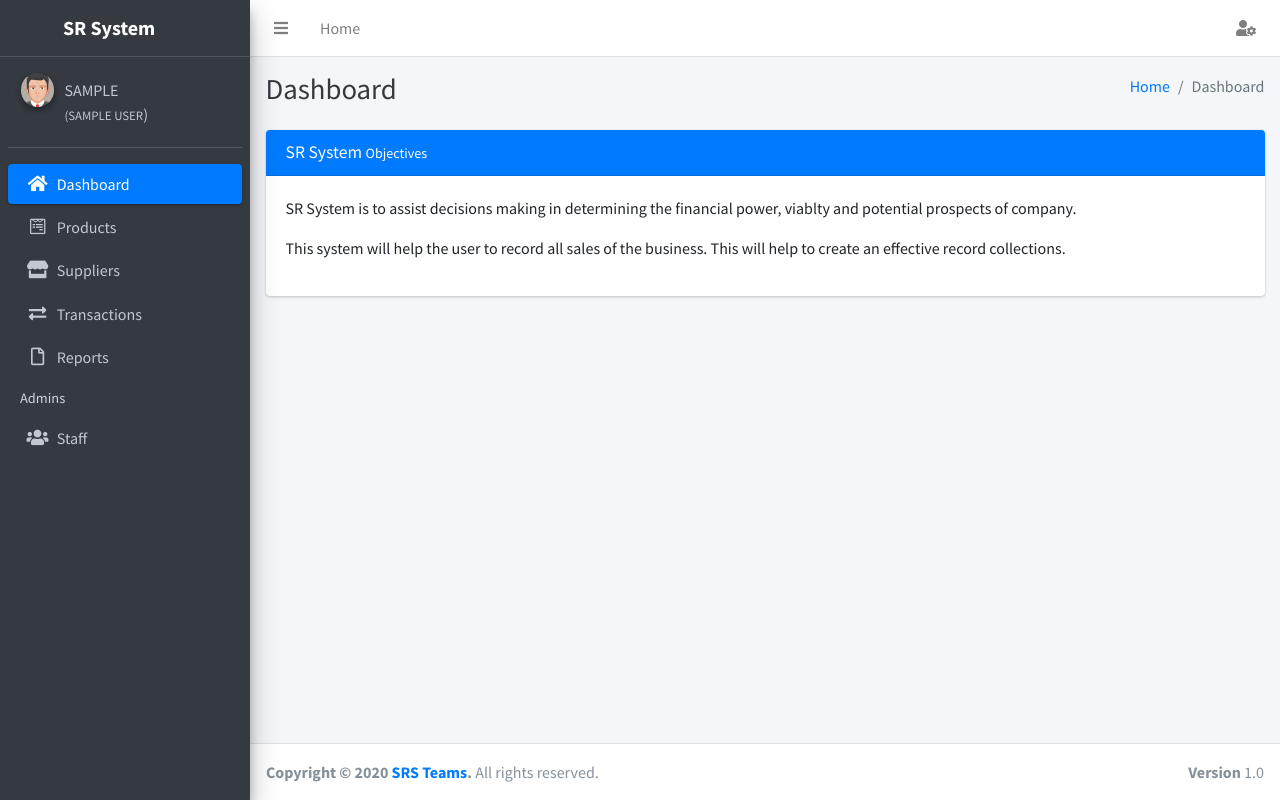
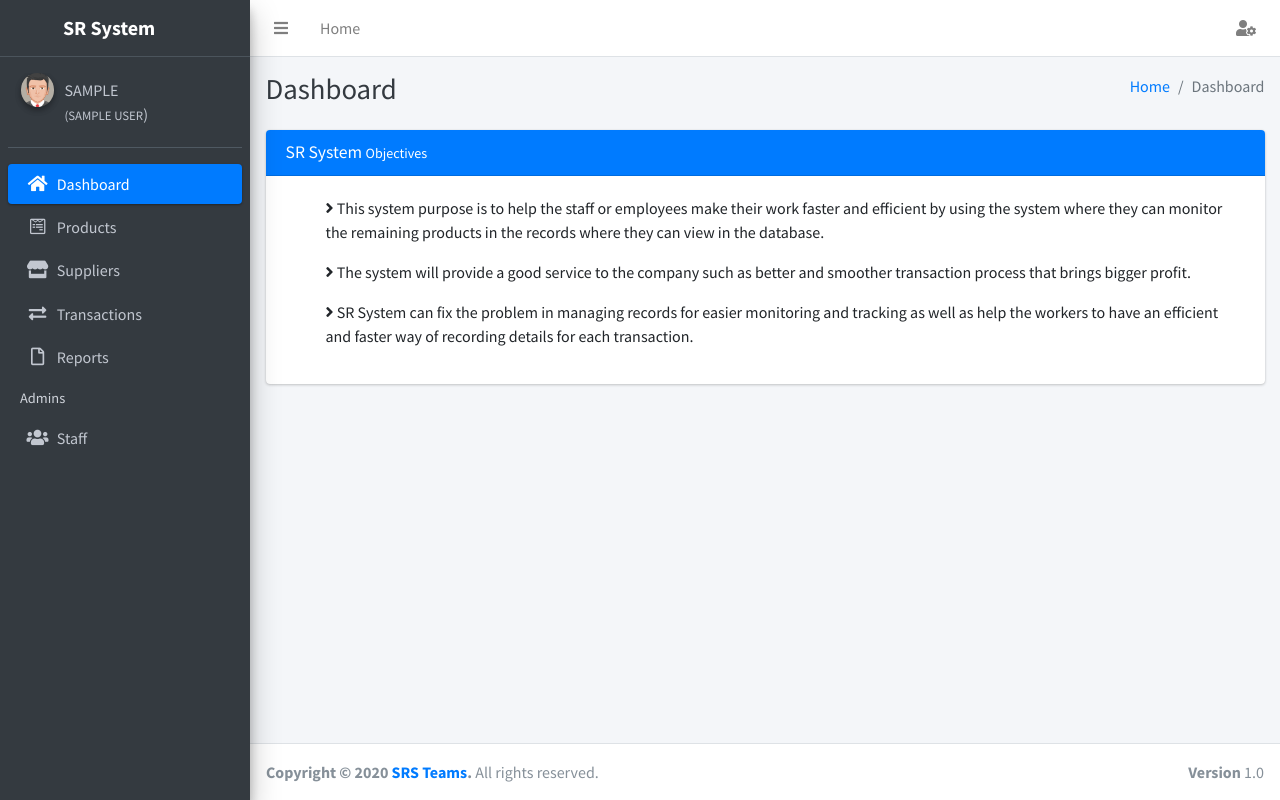
Before and after one commit to nooraiman/Sales-Record-System, a PHP site: page / in a window 1280 px wide. Run offline with PHP 8.4, Linux system fonts and the light colour scheme; a user stored in the database is signed in; some libraries are stand-ins or nearby versions.

Commit message:
Update index.php (main)

```diff
--- a/index.php
+++ b/index.php
@@ -38,8 +38,9 @@ include 'includes/header.php';
 
                             <!-- card-body -->
                             <div class="card-body">
-                                <p>SR System is to assist decisions making in determining the financial power, viablty and potential prospects of company.</p>
-                                <p>This system will help the user to record all sales of the business. This will help to create an effective record collections.</p>
+                                <ul><i class = "fa fa-angle-right" aria-hidden="true"></i> This system purpose is to help the staff or employees make their work faster and efficient by using the system where they can monitor the remaining products in the records where they can view in the database.</ul>
+                                <ul><i class = "fa fa-angle-right" aria-hidden="true"></i> The system will provide a good service to the company such as better and smoother transaction process that brings bigger profit.</ul>
+                                <ul><i class = "fa fa-angle-right" aria-hidden="true"></i> SR System can fix the problem in managing records for easier monitoring and tracking as well as help the workers to have an efficient and faster way of recording details for each transaction. </ul>
                             </div>
                             <!-- /.card-body -->
                         </div>
```
